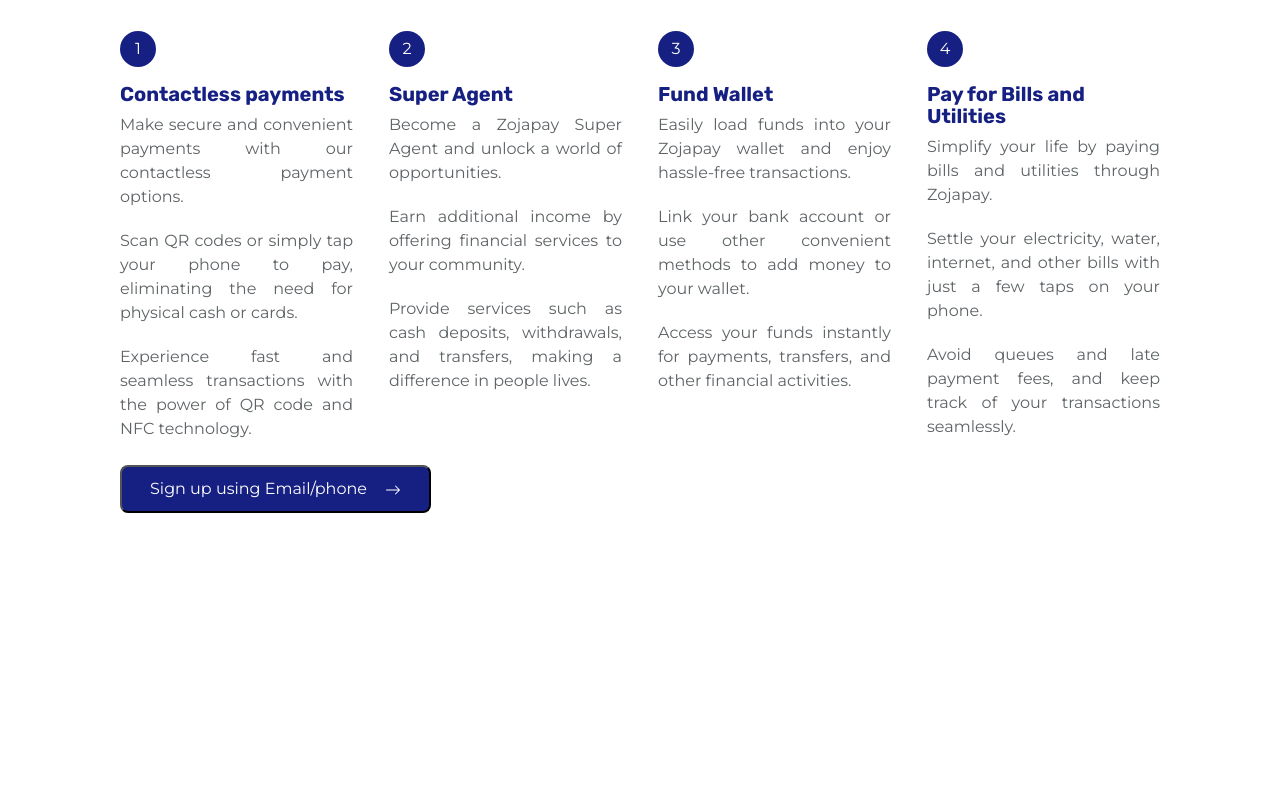
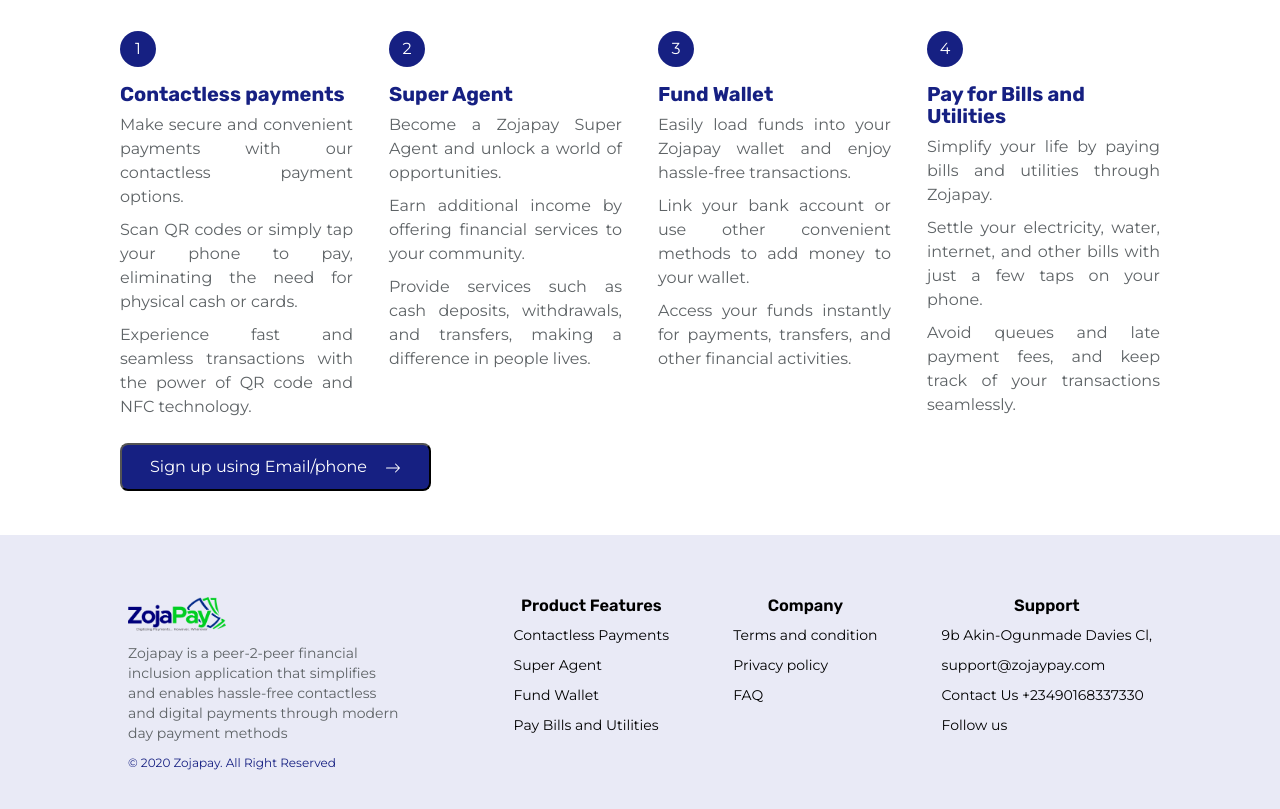
Before and after one commit to K-aigoro/Zojapay-website-v1, a React (Vite) app: page / in a window 1280 px wide. Shown: the part 1787-2596 px from the top of the page. Before the commit the page ends 2300 px from the top, so only its background shows below. Built offline with nearby package versions, Linux system fonts and the light colour scheme; a web font is replaced by a local one.

Commit message:
Update footer com

```diff
--- a/src/App.jsx
+++ b/src/App.jsx
@@ -4,6 +4,7 @@
 import Navbar from "./components/navBar/navBar";
 import Solution from "./components/solution/solution";
 import Feature from "./components/feature/feature";
+import Footer from "./components/footer/Footer";
 
 
 function App() {
@@ -13,6 +14,7 @@
       <Hero />
       <Solution />
       <Feature />
+      <Footer />
     </>
   );
 }
--- a/src/components/feature/feature.css
+++ b/src/components/feature/feature.css
@@ -51,7 +51,7 @@
 .description {
     display: flex;
     flex-direction: column;
-    gap: 1.25rem;
+    gap: 9px;
 
 }
 
--- /dev/null
+++ b/src/components/footer/Footer.jsx
@@ -0,0 +1,85 @@
+// eslint-disable-next-line no-unused-vars
+import React from "react";
+import "./footer.css";
+import Logo from "../../assets/Image/zojapay.png";
+
+function Footer() {
+  return (
+    <div className="footer">
+      <div className="footer-wrapper">
+        <div className="footer-side">
+          <div className="footer-img">
+            <img src={Logo} alt="Zojapay brand logo" />
+          </div>
+
+          <p className="footer-para">
+            Zojapay is a peer-2-peer financial inclusion application that
+            simplifies and enables hassle-free contactless and digital payments
+            through modern day payment methods{" "}
+          </p>
+          <div className="copy">
+            <a>
+              <span className=""> &#169; 2020</span> Zojapay. All Right Reserved
+            </a>
+          </div>
+        </div>
+
+        {/* QUICK LINKS */}
+        <div className="footer-links">
+          <div className="footer-link">
+            <h3 className="footer-h3">Product Features</h3>
+            <ul className="footer-ul">
+              <li>Contactless Payments</li>
+              <li>Super Agent</li>
+              <li>Fund Wallet</li>
+              <li>Pay Bills and Utilities</li>
+            </ul>
+          </div>
+          <div className="footer-link">
+            <h3 className="footer-h3">Company</h3>
+            <ul className="footer-ul">
+              <li>Terms and condition</li>
+              <li>Privacy policy</li>
+              <li>FAQ</li>
+            </ul>
+          </div>
+          <div className="footer-link">
+            <h3 className="footer-h3">Support</h3>
+            <ul className="footer-ul">
+              <li>
+                9b Akin-Ogunmade Davies Cl,
+                <br />
+                {/* Gbagada 102216, Lagos */}
+              </li>
+             <li> <a href="#">support@zojaypay.com</a></li>
+
+              <li>Contact Us +23490168337330</li>
+
+              <li className="follow">
+                  Follow us
+                  <a
+                    href="https://www.facebook.com/zojapay" target="_blank"
+                    className="text-primary">
+                    {/* <BsFacebook size={20} /> */}
+                  </a>
+                  <a
+                    href="https://twitter.com/zojapay?s=20" target="_blank"
+                    className="text-primary">
+                    {/* <FaTwitterSquare size={20} /> */}
+                  </a>
+                  <a
+                    href="https://www.instagram.com/zojapay/?igshid=NTc4MTIwNjQ2YQ==" target="_blank"
+                    className="text-primary">
+                    {/* <BsInstagram size={20} /> */}
+                    <i className="fa-brands fa-instagram  text-[15px]"></i>
+                  </a>
+                </li>
+            </ul>
+          </div>
+        </div>
+      </div>
+    </div>
+  );
+}
+
+export default Footer;
--- /dev/null
+++ b/src/components/footer/footer.css
@@ -0,0 +1,98 @@
+.footer {
+    position: absolute;
+    width: 100%;
+    padding: 40px 24px;
+    --tw-bg-opacity: 1;
+    background-color: rgb(233, 234, 246, var(--tw-bg-opacity));
+
+}
+
+.footer-wrapper {
+    /* text-sm  */
+    font-size: .875rem;
+    line-height: 1.25rem;
+    padding: 10px 16px;
+}
+.footer-img{
+    width: 98px;
+}
+.footer-para{
+    margin-top: 0.4rem;
+    margin-bottom: 2rem;
+}
+.copy{
+    display: none;
+    font-size: .75rem;
+    line-height: 1rem;
+    --tw-text-opacity: 1;
+    color: rgb(22 32 130 / var(--tw-text-opacity));
+}
+.footer-link{
+    margin-bottom: 1rem;
+    margin-left: 0;
+    margin-right: 0;
+}
+.footer-h3{
+    font-weight: 600;
+}
+.footer-ul{
+    display: flex;
+    gap: 0.625rem;
+    flex-direction: column;
+    margin-top: 0.625rem;
+}
+.follow{
+    display: flex;
+    gap: 0.75rem;
+}
+li{
+    display: flex;
+}
+@media (min-width: 768px) {
+    .footer {
+        margin-top: 2.75rem;
+        padding-left: 48px;
+        padding-right: 48px;
+    }
+    .footer-wrapper{
+        gap: 3.5rem;
+        justify-content: space-between;
+        text-align: center;
+        display: flex;
+        margin-top: 0.75rem;
+    }
+    .footer-side{
+        width: 30%;
+    }
+    .footer-para{
+        margin-bottom: 0;
+        text-align: left;
+    }
+    .copy{
+        display: block;
+        margin-top: 0.75rem;
+        text-align: left;
+    }
+    .footer-links{
+        justify-content: space-between;
+        gap: 1rem;
+        width: 70%;
+        display: flex;
+
+    }
+
+    /* .footer-img{
+        width: 100%;
+    } */
+}
+
+@media (min-width: 1024px) {
+    .footer {
+        padding-left: 7rem;
+        padding-right: 7rem;
+    }
+
+    .footer-wrapper {
+        gap: 7rem;
+    }
+}
--- a/src/components/navBar/navBar.jsx
+++ b/src/components/navBar/navBar.jsx
@@ -1,6 +1,6 @@
 // eslint-disable-next-line no-unused-vars
 import React from "react";
-import Logo from '../../assets/Image/zojapay.png'
+import Logo from '../../assets/Image/zojapay.png';
 import './navbar.css';
 
 
--- a/src/index.css
+++ b/src/index.css
@@ -31,7 +31,7 @@
 
 
 h1, h2, h3, h4{
-  font-size: 3.2em;
+  /* font-size: 3.2em; */
   line-height: 1.1;
   font-family: 'Rubik', sans-serif;
   color: black;
@@ -39,6 +39,13 @@
 h1, h2, h3, h4,p{
   margin: 0;
 }
+
+ol, ul, menu {
+  list-style: none;
+  margin: 0;
+  padding: 0;
+}
+
 p{
   --tw-text-opacity: 1;
     color: rgb(94 99 102 / var(--tw-text-opacity));
```
Also changed, not shown: src/components/footer/index.jsx (added, +1 -0 lines).
